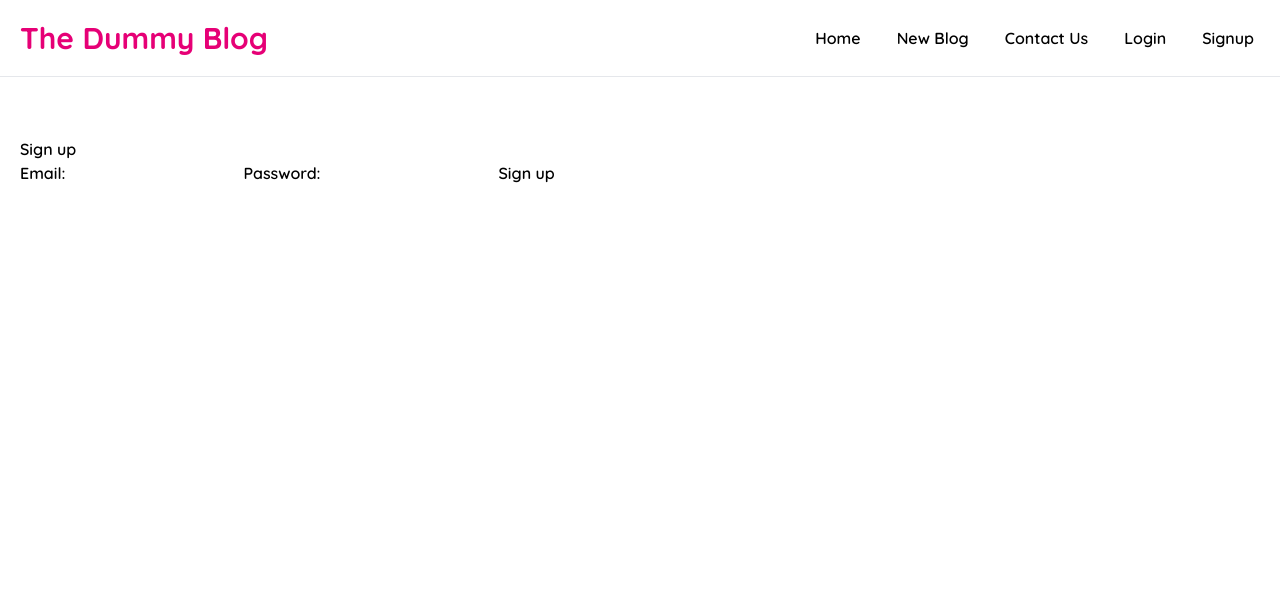
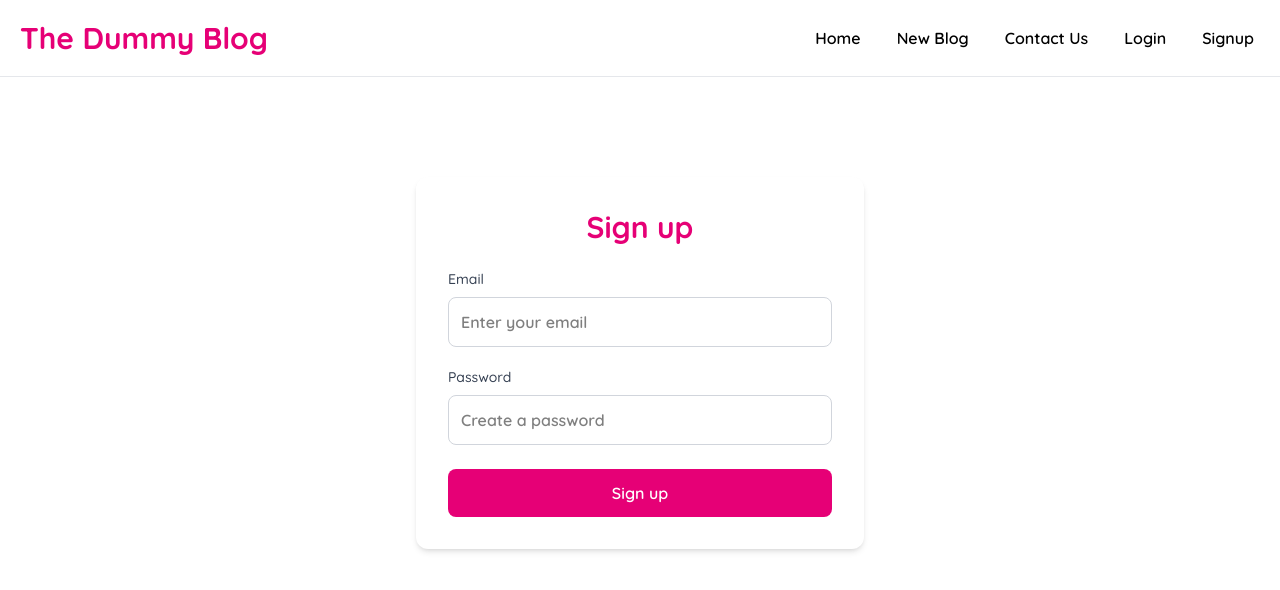
Before and after one commit to AbidRehman994/Blog-App, a React (Vite) app in the folder my-react-app/: page /signup in a window 1280 px wide. Shown: the top 590 px of the page. Built offline with nearby package versions, Linux system fonts and the light colour scheme.

Commit message:
add tailwindcss to signup and login

```diff
--- a/my-react-app/src/Login.jsx
+++ b/my-react-app/src/Login.jsx
@@ -11,24 +11,34 @@
   };
 
   return (
-    <form onSubmit={handleSubmit}>
-      <h2>Log in</h2>
+    <form onSubmit={handleSubmit}
+    className="max-w-md mx-auto mt-10 p-8 bg-white rounded-xl shadow-md">
+      <h2
+       className="text-3xl font-bold text-pink-600 mb-6 text-center">
+        Login</h2>
 
-      <label>Email:</label>
+      <label className="block text-sm font-medium text-gray-700 mb-2">
+        Email:</label>
       <input
         type="email"
         value={email}
         onChange={(e) => setEmail(e.target.value)}
-      />
+       className="w-full p-3 mb-5 border border-gray-300 rounded-lg focus:outline-none focus:ring-2 focus:ring-pink-500"
+      placeholder="Enter your email"/>
 
-      <label>Password:</label>
+      <label className="block text-sm font-medium text-gray-700 mb-2">
+        Password:</label>
       <input
         type="password"
         value={password}
         onChange={(e) => setPassword(e.target.value)}
+        className="w-full p-3 mb-6 border border-gray-300 rounded-lg focus:outline-none focus:ring-2 focus:ring-pink-500"
+      placeholder="Enter your password"
       />
 
-      <button type="submit">Log in</button>
+      <button type="submit"
+       className="w-full bg-pink-600 text-white py-3 rounded-lg font-semibold hover:bg-pink-700 transition">
+        Log in</button>
     </form>
   );
 };
--- a/my-react-app/src/Signup.jsx
+++ b/my-react-app/src/Signup.jsx
@@ -11,24 +11,44 @@
   };
 
   return (
-    <form onSubmit={handleSubmit}>
-      <h2>Sign up</h2>
+    <form
+      onSubmit={handleSubmit}
+      className="max-w-md mx-auto mt-10 p-8 bg-white rounded-xl shadow-md"
+    >
+      <h2 className="text-3xl font-bold text-pink-600 mb-6 text-center">
+        Sign up
+      </h2>
 
-      <label>Email:</label>
+      <label className="block text-sm font-medium text-gray-700 mb-2">
+        Email
+      </label>
+
       <input
         type="email"
         value={email}
         onChange={(e) => setEmail(e.target.value)}
+        className="w-full p-3 mb-5 border border-gray-300 rounded-lg focus:outline-none focus:ring-2 focus:ring-pink-500"
+        placeholder="Enter your email"
       />
 
-      <label>Password:</label>
+      <label className="block text-sm font-medium text-gray-700 mb-2">
+        Password
+      </label>
+
       <input
         type="password"
         value={password}
         onChange={(e) => setPassword(e.target.value)}
+        className="w-full p-3 mb-6 border border-gray-300 rounded-lg focus:outline-none focus:ring-2 focus:ring-pink-500"
+        placeholder="Create a password"
       />
 
-      <button type="submit">Sign up</button>
+      <button
+        type="submit"
+        className="w-full bg-pink-600 text-white py-3 rounded-lg font-semibold hover:bg-pink-700 transition"
+      >
+        Sign up
+      </button>
     </form>
   );
 };
```
